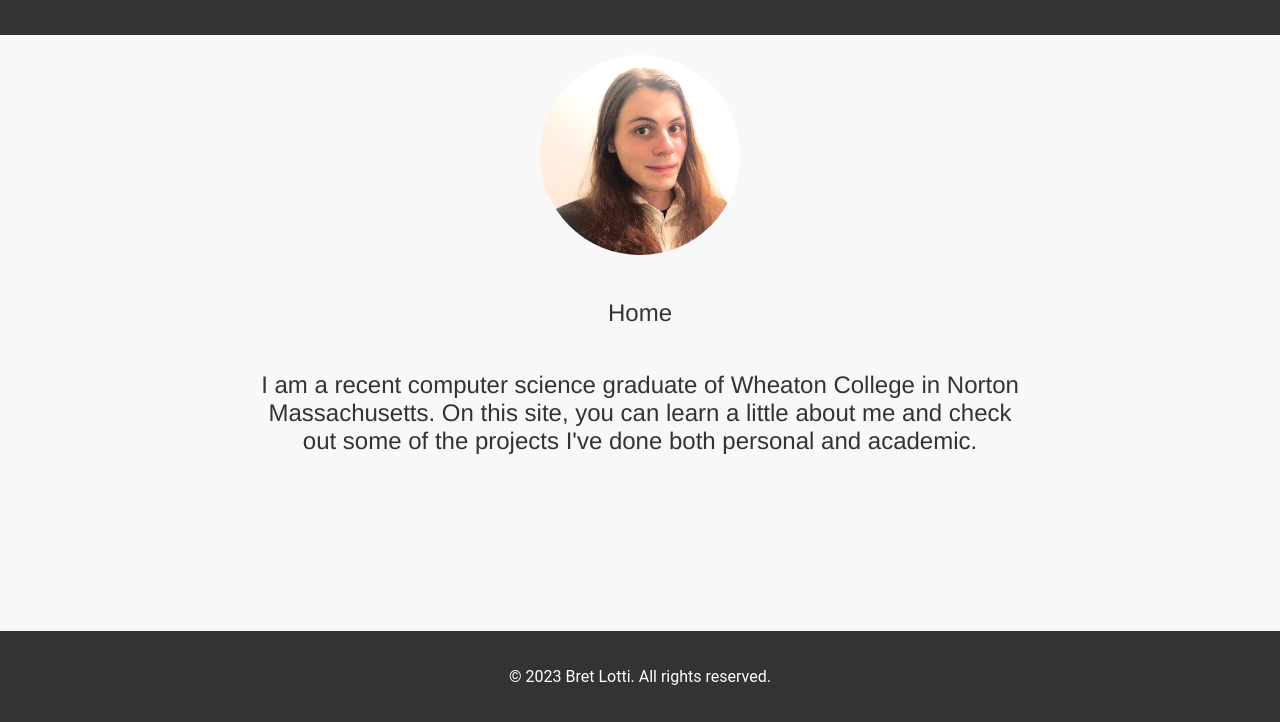
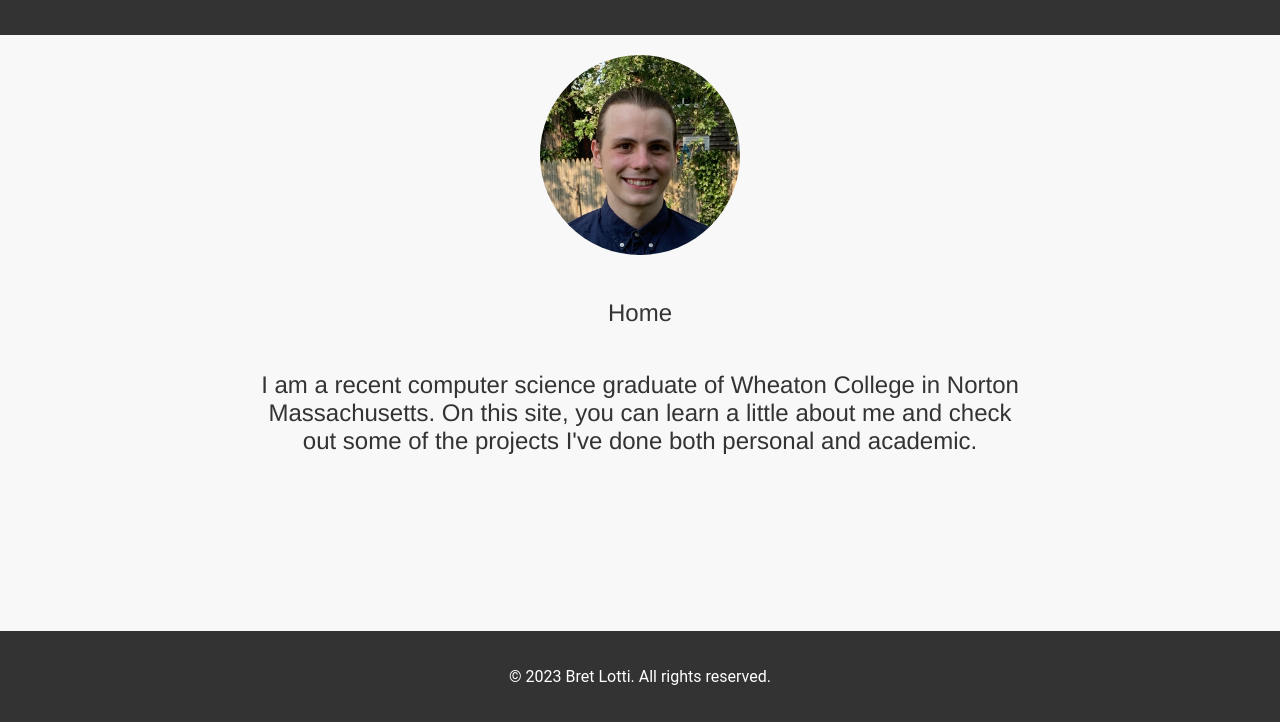
Before and after one commit to BretLotti/personalWebsite, a plain HTML site: page index.html in a window 1280 px wide. Shown: the part 78-800 px from the top of the page. Drawn offline with Linux system fonts and the light colour scheme.

Commit message:
Updated images

```diff
--- a/index.html
+++ b/index.html
@@ -25,7 +25,7 @@
   <div class="content">
 
   <div class="profile">
-    <img src="images/MeRetouched.jpeg" alt="Profile Image">
+    <img src="images/profilePicSmall.png" alt="Profile Image">
     <p>Home</p>
     <p>I am a recent computer science graduate of Wheaton College in Norton Massachusetts.
       On this site, you can learn a little about me and check out some of the
```
Also changed, not shown: images/profilePicSmall.png (added), 1 other file.
